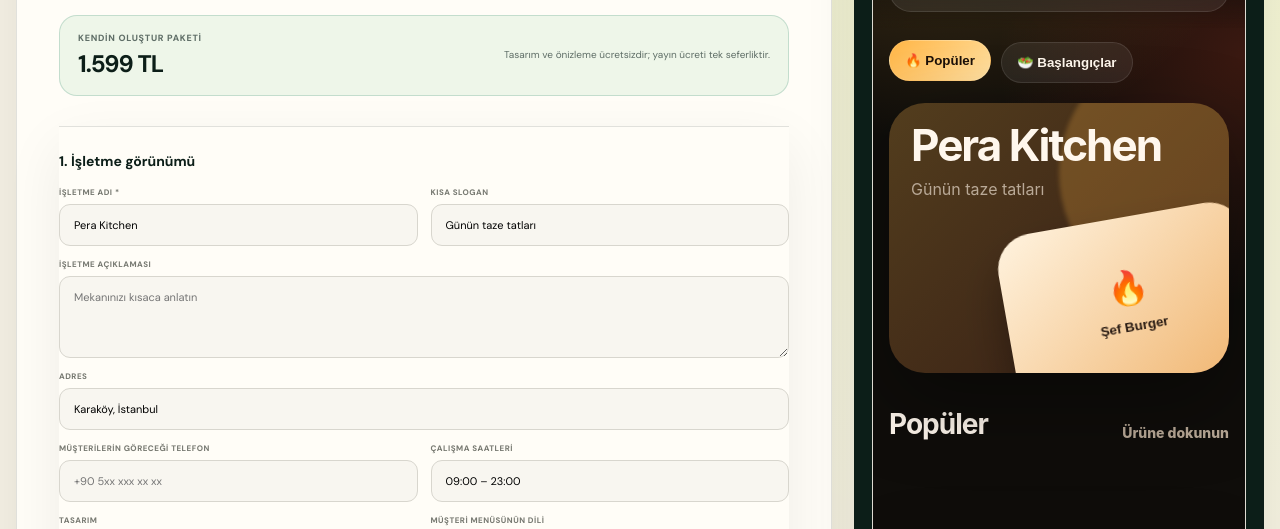
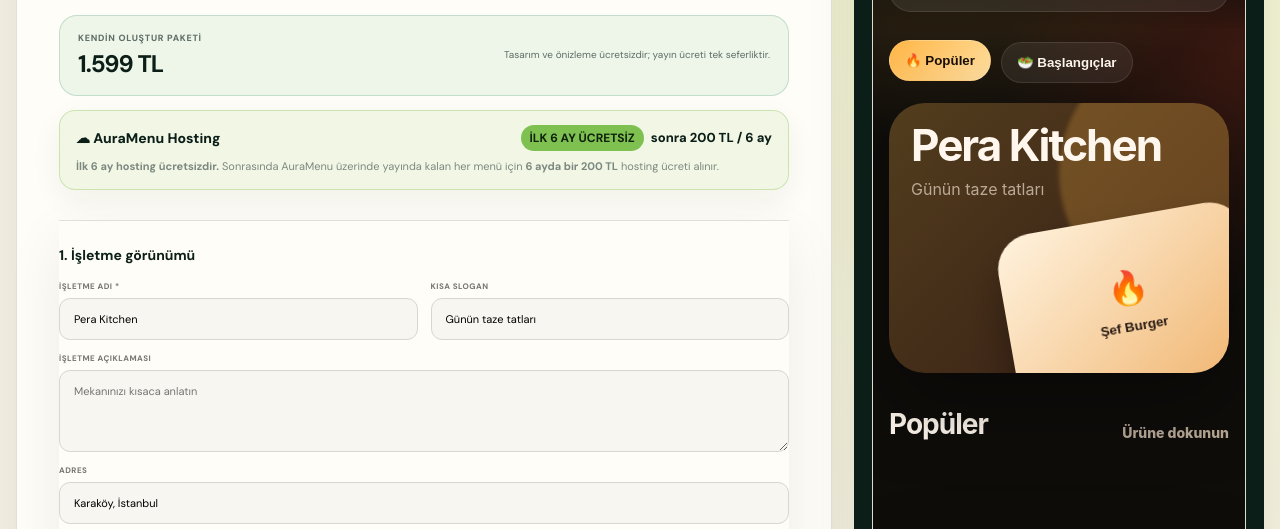
Before and after one commit to Dhiaeddine-mahouachi/auramenu, a plain HTML site: page builder.html in a window 1280 px wide. Shown: the part 258-787 px from the top of the page. Drawn offline with Linux system fonts and the light colour scheme; no server answers.

Commit message:
Show AuraMenu six-month hosting policy

```diff
--- a/builder.html
+++ b/builder.html
@@ -4,12 +4,32 @@
   <meta charset="utf-8"><meta name="viewport" content="width=device-width,initial-scale=1"><meta name="robots" content="noindex,follow"><meta name="theme-color" content="#0c1e18">
   <title>AuraMenu — Menü oluştur</title>
   <link rel="preconnect" href="https://fonts.googleapis.com"><link rel="preconnect" href="https://fonts.gstatic.com" crossorigin><link href="https://fonts.googleapis.com/css2?family=DM+Sans:wght@400;500;600;700;800&family=Manrope:wght@600;700;800&display=swap" rel="stylesheet"><link rel="stylesheet" href="style.css"><link rel="stylesheet" href="photo-upload.css"><link rel="stylesheet" href="template-frame.css"><link rel="stylesheet" href="qr-builder.css">
+  <style>
+    .hosting-policy{margin-top:14px;padding:14px 16px;border:1px solid rgba(126,193,81,.35);border-radius:16px;background:rgba(126,193,81,.10);box-shadow:0 10px 30px rgba(12,30,24,.06)}
+    .hosting-policy__top{display:flex;align-items:center;justify-content:space-between;gap:12px;margin-bottom:7px}
+    .hosting-policy__top strong{font-size:14px;font-weight:800}
+    .hosting-policy__price{display:inline-flex;align-items:center;gap:7px;white-space:nowrap;font-size:13px;font-weight:800}
+    .hosting-policy__price b{padding:5px 9px;border-radius:999px;background:#7EC151;color:#10210d;font-size:12px}
+    .hosting-policy__copy{display:none;margin:0;font-size:13px;line-height:1.55;color:inherit;opacity:.84}
+    html[lang="tr"] .hosting-policy__copy[lang="tr"],html[lang="en"] .hosting-policy__copy[lang="en"],html[lang="ar"] .hosting-policy__copy[lang="ar"]{display:block}
+    .submit-hosting-note{margin:0 0 12px;padding:11px 13px;border-radius:12px;background:rgba(126,193,81,.09);font-size:12px;line-height:1.5}
+    .submit-hosting-note span{display:none}
+    html[lang="tr"] .submit-hosting-note span[lang="tr"],html[lang="en"] .submit-hosting-note span[lang="en"],html[lang="ar"] .submit-hosting-note span[lang="ar"]{display:inline}
+    @media(max-width:620px){.hosting-policy__top{align-items:flex-start;flex-direction:column}.hosting-policy__price{white-space:normal}}
+  </style>
 </head>
 <body data-page="builder">
   <header class="simple-header"><a class="brand" href="index.html"><span class="brand-mark">A<i>•</i></span><span>Aura<b>Menu</b></span></a><div class="right"><div class="language-switch"><button type="button" data-lang="tr">TR</button><button type="button" data-lang="en">EN</button><button type="button" data-lang="ar">AR</button></div><a class="back-link" id="backLink" href="index.html#templates" data-i18n="back">← Tasarımlara dön</a></div></header>
   <main class="builder-layout">
     <form class="panel form-panel" id="menuForm" novalidate>
-      <div class="form-head"><small>AURAMENU BUILDER</small><h1 data-i18n="title">Menünüzü oluşturun</h1><p data-i18n="intro">İşletme ve menü bilgilerinizi ekleyin. Sağdaki önizleme siz yazarken güncellenir.</p><div class="builder-price"><span><small data-i18n="selfPriceLabel">Kendin oluştur paketi</small><strong data-self-build-price>1.599 TL</strong></span><p data-i18n="selfPriceNote">Tasarım ve önizleme ücretsizdir; yayın ücreti tek seferliktir.</p></div></div>
+      <div class="form-head"><small>AURAMENU BUILDER</small><h1 data-i18n="title">Menünüzü oluşturun</h1><p data-i18n="intro">İşletme ve menü bilgilerinizi ekleyin. Sağdaki önizleme siz yazarken güncellenir.</p><div class="builder-price"><span><small data-i18n="selfPriceLabel">Kendin oluştur paketi</small><strong data-self-build-price>1.599 TL</strong></span><p data-i18n="selfPriceNote">Tasarım ve önizleme ücretsizdir; yayın ücreti tek seferliktir.</p></div>
+        <div class="hosting-policy" role="note" aria-label="AuraMenu hosting policy">
+          <div class="hosting-policy__top"><strong>☁ AuraMenu Hosting</strong><div class="hosting-policy__price"><b>İLK 6 AY ÜCRETSİZ</b><span>sonra 200 TL / 6 ay</span></div></div>
+          <p class="hosting-policy__copy" lang="tr"><strong>İlk 6 ay hosting ücretsizdir.</strong> Sonrasında AuraMenu üzerinde yayında kalan her menü için <strong>6 ayda bir 200 TL</strong> hosting ücreti alınır.</p>
+          <p class="hosting-policy__copy" lang="en"><strong>The first 6 months of hosting are free.</strong> After that, each menu kept live on AuraMenu is charged a <strong>200 TL hosting fee every 6 months</strong>.</p>
+          <p class="hosting-policy__copy" lang="ar"><strong>أول 6 أشهر من الاستضافة مجاناً.</strong> بعد ذلك، تُحتسب رسوم استضافة قدرها <strong>200 ليرة تركية كل 6 أشهر</strong> لكل قائمة تبقى منشورة على AuraMenu.</p>
+        </div>
+      </div>
       <section class="form-section"><h2 data-i18n="business">1. İşletme görünümü</h2><div class="form-grid">
         <label class="field"><span data-i18n="businessName">İşletme adı *</span><input id="businessName" maxlength="100" required value="Pera Kitchen"></label>
         <label class="field"><span data-i18n="tagline">Kısa slogan</span><input id="tagline" maxlength="140" value="Günün taze tatları"></label>
@@ -46,6 +66,7 @@
         <div class="qr-preview-card" id="qrPreviewCard" data-frame="card"><h3 id="qrPreviewTitle">Menüyü Görüntüle</h3><p id="qrUrl">https://auramenu.space/pera-kitchen</p><div class="qr-code-stage" id="qrCode"></div><img class="qr-logo-preview" id="qrLogoPreview" alt=""><div class="qr-actions"><button class="button button-orange qr-download" id="qrDownload" type="button"><span data-qr="download">PNG indir</span><b>↓</b></button></div></div>
       </div></section>
       <div class="form-message" id="formMessage" role="alert"></div>
+      <p class="submit-hosting-note"><span lang="tr">Başvuru göndererek ilk 6 ayın ücretsiz olduğunu ve sonrasında yayındaki her menü için 6 ayda bir 200 TL hosting ücreti uygulanacağını gördüğünüzü onaylarsınız.</span><span lang="en">By submitting, you confirm that you have seen that the first 6 months are free and that each live menu is then charged 200 TL every 6 months for hosting.</span><span lang="ar">بإرسال الطلب، فإنك تؤكد أنك اطلعت على أن أول 6 أشهر مجانية، وبعدها تُفرض رسوم استضافة 200 ليرة تركية كل 6 أشهر لكل قائمة منشورة.</span></p>
       <div class="submit-row"><small data-i18n="consent">Gönderdiğiniz bilgiler AuraDigital panelinde kırmızı bir talep oluşturur. Menü, ödeme kontrolü ve sizin izniniz olmadan yayınlanmaz.</small><button class="button button-orange" id="submitButton" type="submit"><span data-i18n="submit">Talebi gönder</span><b>↗</b></button></div>
     </form>
     <aside class="panel preview-panel"><div class="preview-label"><span data-i18n="livePreview">CANLI ÖNİZLEME</span><b id="previewTemplate">Nova Mobile</b></div><div class="template-preview-shell"><iframe id="templatePreview" class="template-preview-frame" title="Live menu design preview"></iframe></div></aside>
```
